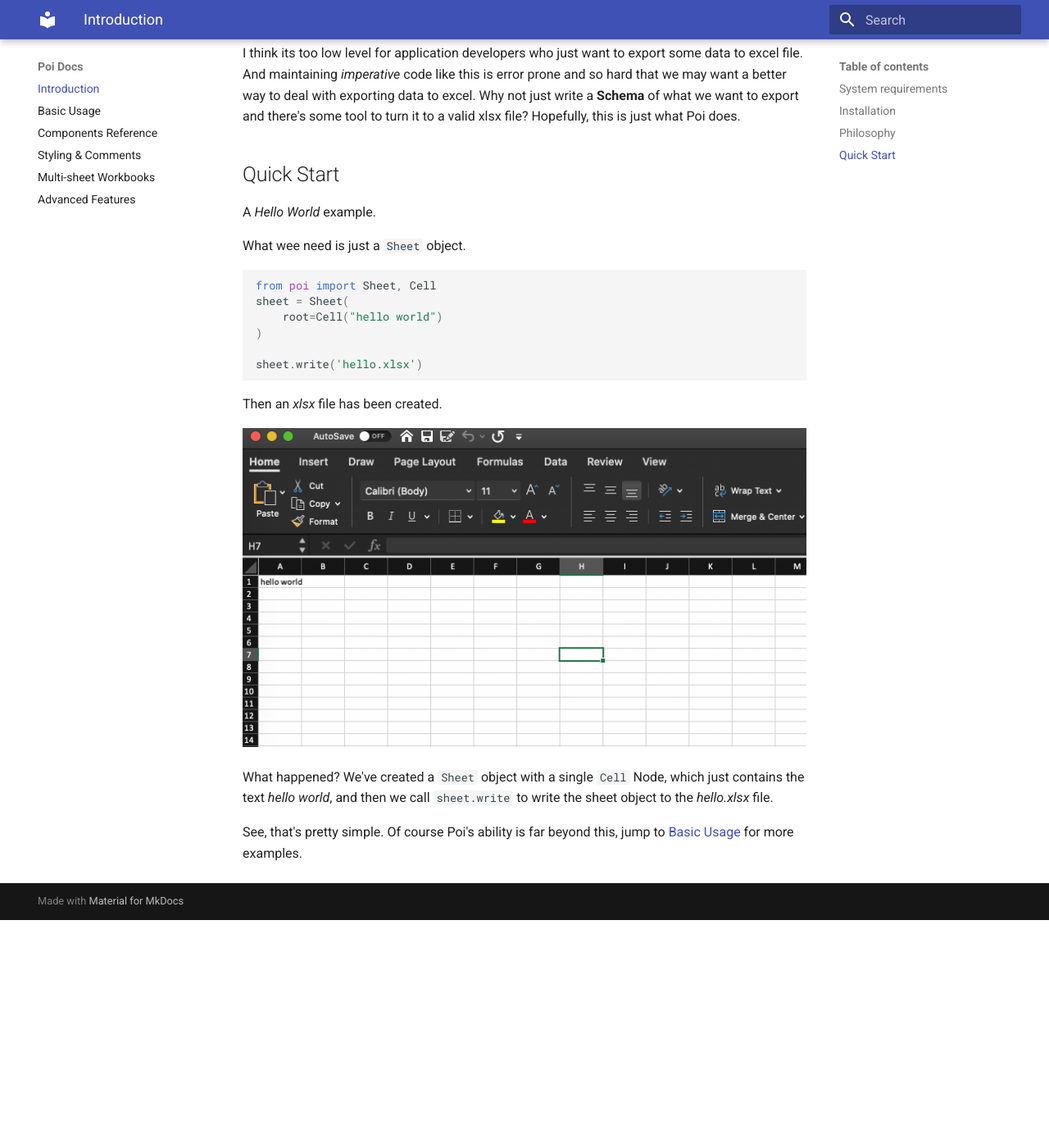
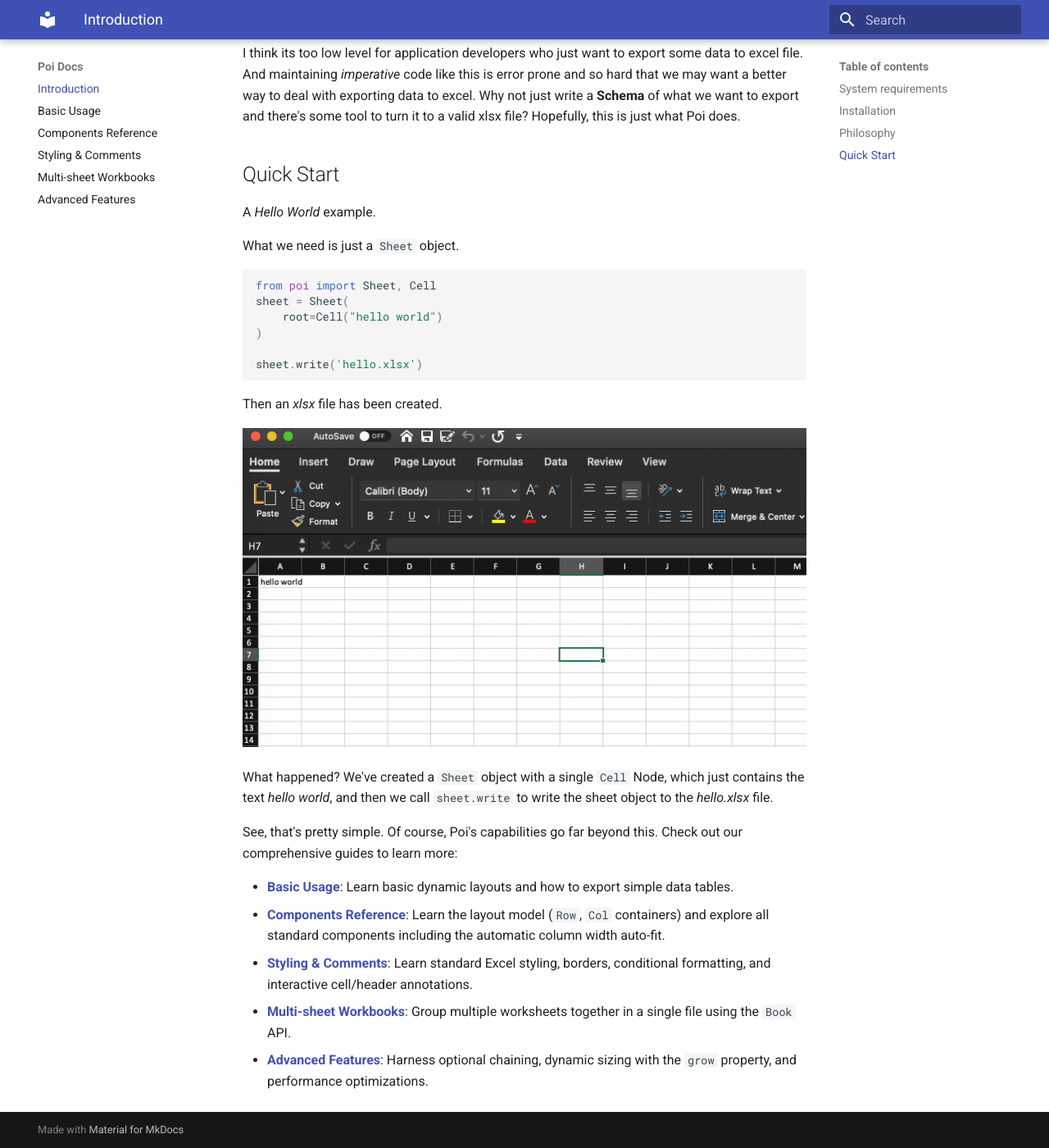
Before and after one commit to ryanwang520/poi, an MkDocs documentation site: the page built from docs/index.md, in a window 1280 px wide and 1400 px high, scrolled down 1015 px. Shown: the whole window at 82% size. Built offline with MkDocs 1.6.1 and Material for MkDocs 9.7.7, drawn with Linux system fonts in a browser that asks for light colours; before the commit the page ends 2137 px from its top, so only the background shows below that.

Commit message:
Polish index and basic usage docs navigation and hierarchy

````diff
--- a/docs/index.md
+++ b/docs/index.md
@@ -48,7 +48,7 @@ I think its too low level for application developers who just want to export som
 A *Hello World* example.
 
 
-What wee need is just a `Sheet` object.
+What we need is just a `Sheet` object.
 
 
 ```python
@@ -67,4 +67,10 @@ Then an *xlsx* file has been created.
 
 What happened? We've created a `Sheet` object with a single `Cell` Node, which just contains the text *hello world*, and then we call `sheet.write` to write the sheet object to the *hello.xlsx* file.
 
-See, that's pretty simple. Of course Poi's ability is far beyond this, jump to [Basic Usage](basic-usage.md) for more examples.
+See, that's pretty simple. Of course, Poi's capabilities go far beyond this. Check out our comprehensive guides to learn more:
+
+- **[Basic Usage](basic-usage.md)**: Learn basic dynamic layouts and how to export simple data tables.
+- **[Components Reference](components.md)**: Learn the layout model (`Row`, `Col` containers) and explore all standard components including the automatic column width auto-fit.
+- **[Styling & Comments](styling.md)**: Learn standard Excel styling, borders, conditional formatting, and interactive cell/header annotations.
+- **[Multi-sheet Workbooks](multi-sheet.md)**: Group multiple worksheets together in a single file using the `Book` API.
+- **[Advanced Features](advanced.md)**: Harness optional chaining, dynamic sizing with the `grow` property, and performance optimizations.
````
Also changed, not shown: docs/basic-usage.md (+2 -0 lines).
